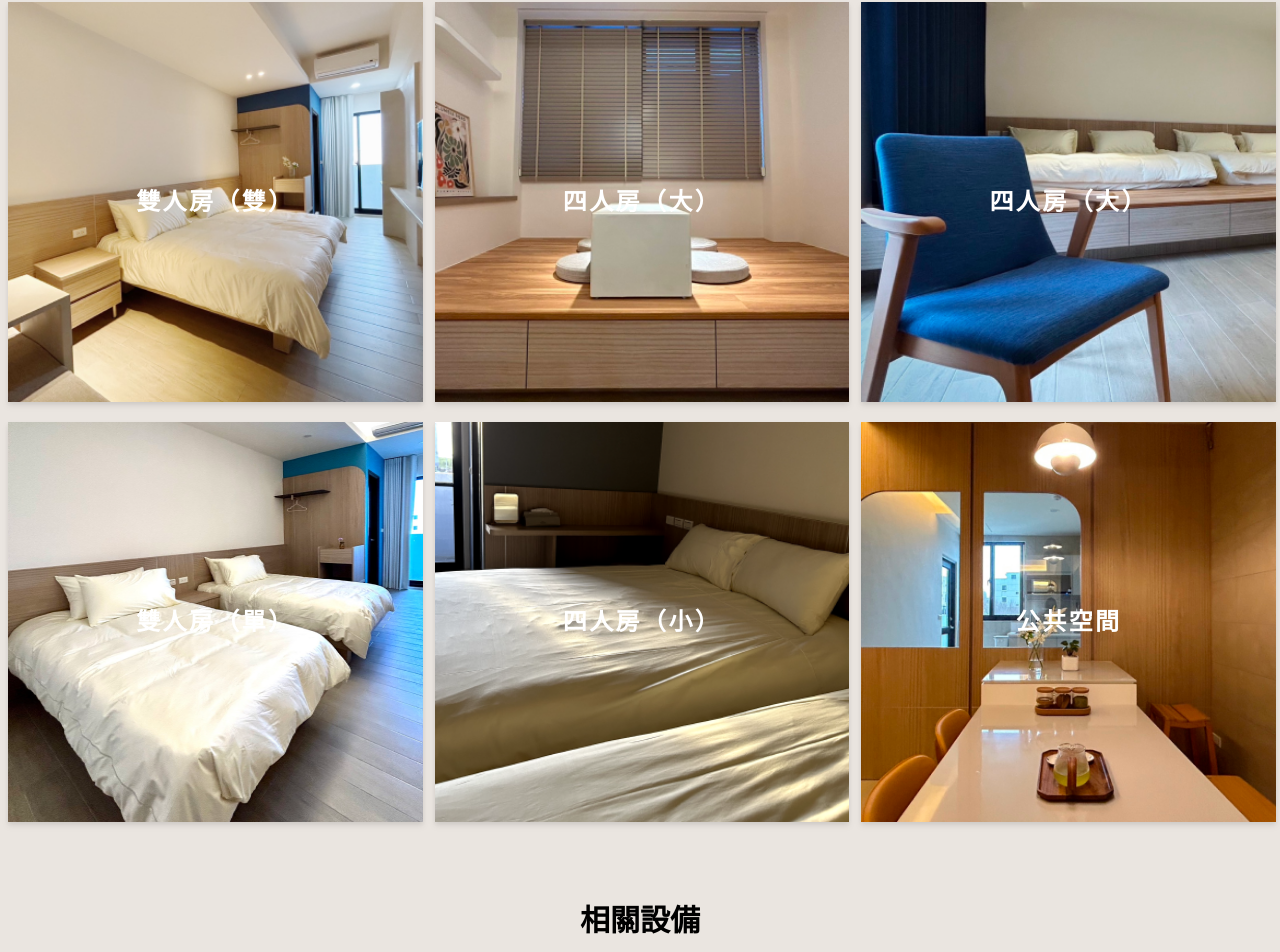
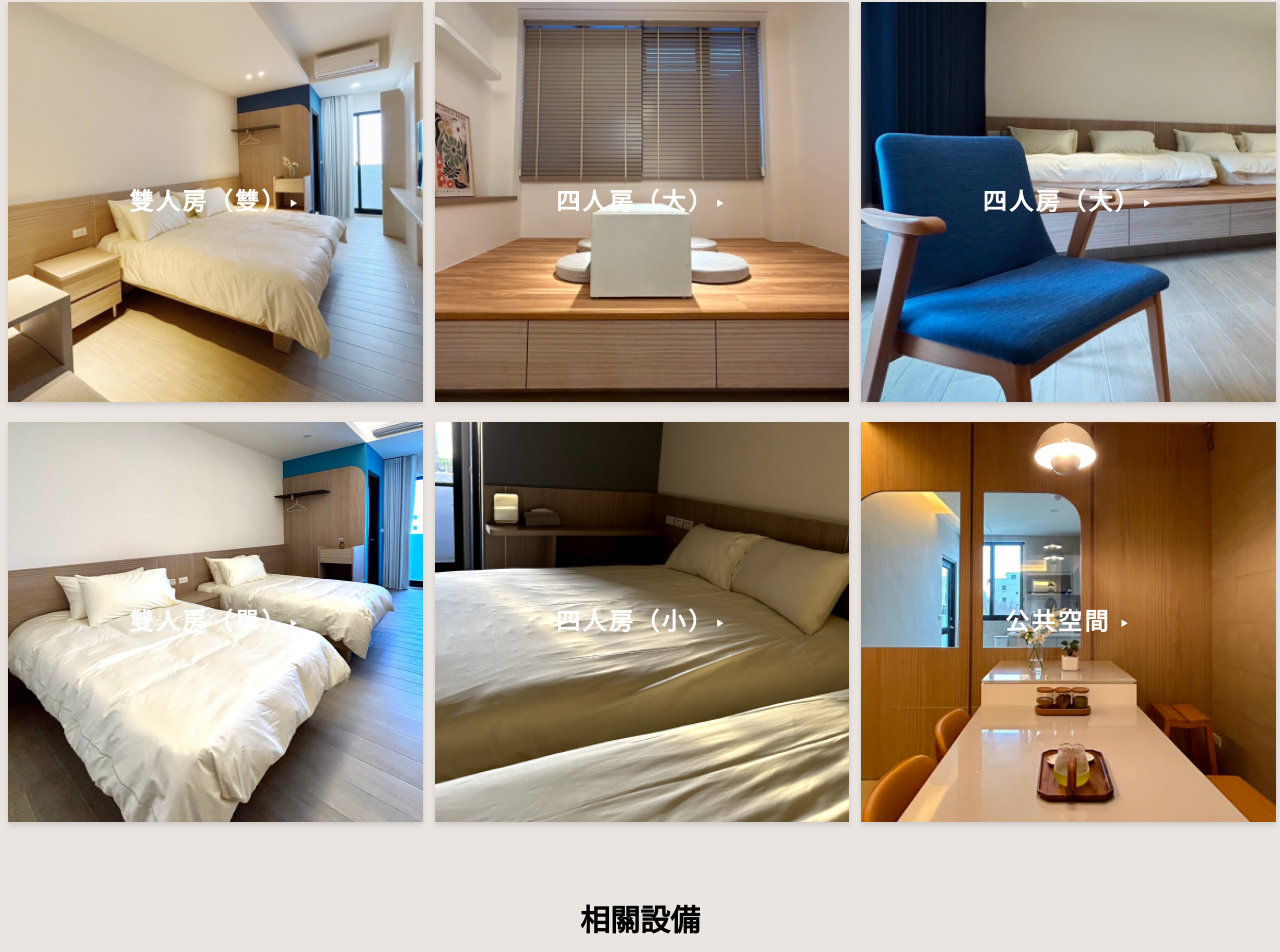
Before and after one commit to SiaoChi/hotel-react, a React (Create React App) app: page / in a window 1280 px wide. Shown: the part 1026-1978 px from the top of the page. Built offline with nearby package versions, Linux system fonts and the light colour scheme; a web font is replaced by a local one.

Commit message:
add arrow in room pic

```diff
--- a/src/components/Picture.js
+++ b/src/components/Picture.js
@@ -24,7 +24,9 @@ export const Square = ({text,picture_path,link='/'}) => {
     <div className='mx-2 mt-3  md:w-1/3 md:mr-1 '>
             <Link to={link} onClick={handleLinkClick} className="text-black hover:text-brand_blue relative block">
             <img className="drop-shadow-md w-full md:h-[400px] hover:opacity-80 " src={picture_path} alt="room-2-1" />
-            <p className="font-bold absolute text-2xl md:text-2xl tracking-widest top-1/2 left-1/2 transform -translate-x-1/2 -translate-y-1/2 text-white ">{text}</p>
+            <p className="font-bold absolute text-2xl md:text-2xl tracking-widest top-1/2 left-1/2 transform -translate-x-1/2 -translate-y-1/2 text-white hover:text-xl">
+              {text}
+            </p>
             </Link>
     </div>
   )
--- a/src/pages/Home.js
+++ b/src/pages/Home.js
@@ -84,14 +84,14 @@ export const Rooms = () =>{
     <>
     <div id='rooms' className='max-w-screen-xl mx-auto mt-10 md:my-16'>
       <div className='md:flex mt-3 items-center justify-center md:mt-4'>
-          <Square link='/rooms/1'  text ="雙人房（雙）" picture_path="/rooms/2-1/2-1-400x400.png" />
-          <Square link='/rooms/4' text ="四人房（大）" picture_path="/rooms/4-L/4-lg-400x400.png" />
-          <Square link='/rooms/3' text ="四人房（大）" picture_path="/rooms/4-L/4-lg-2-400x400.png" />
+          <Square link='/rooms/1'  text ="雙人房（雙）‣" picture_path="/rooms/2-1/2-1-400x400.png" />
+          <Square link='/rooms/4' text ="四人房（大）‣" picture_path="/rooms/4-L/4-lg-400x400.png" />
+          <Square link='/rooms/3' text ="四人房（大）‣" picture_path="/rooms/4-L/4-lg-2-400x400.png" />
       </div>
       <div className='md:flex mt-2  items-center justify-center '>
-          <Square link='/rooms/2' text ="雙人房（單）" picture_path="/rooms/2-2/2-2-1.png" />
-          <Square link='/rooms/5' text ="四人房（小）" picture_path="/rooms/4-S/4s-3.png" />
-          <Square link='/rooms/6' text ="公共空間" picture_path="/rooms/living-2.png" />
+          <Square link='/rooms/2' text ="雙人房（單）‣" picture_path="/rooms/2-2/2-2-1.png" />
+          <Square link='/rooms/5' text ="四人房（小）‣" picture_path="/rooms/4-S/4s-3.png" />
+          <Square link='/rooms/6' text ="公共空間 ‣" picture_path="/rooms/living-2.png" />
       </div>
     </div>
     </>
```
